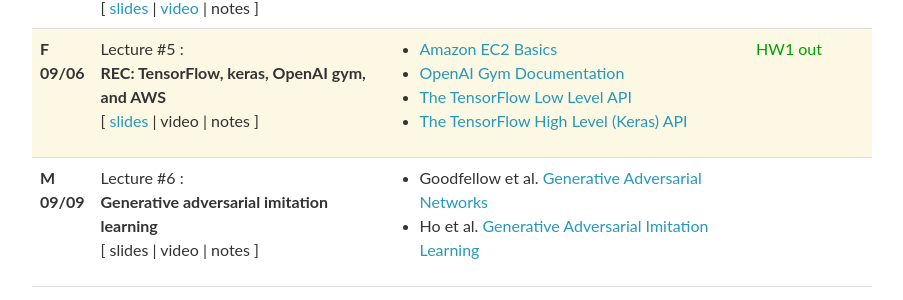
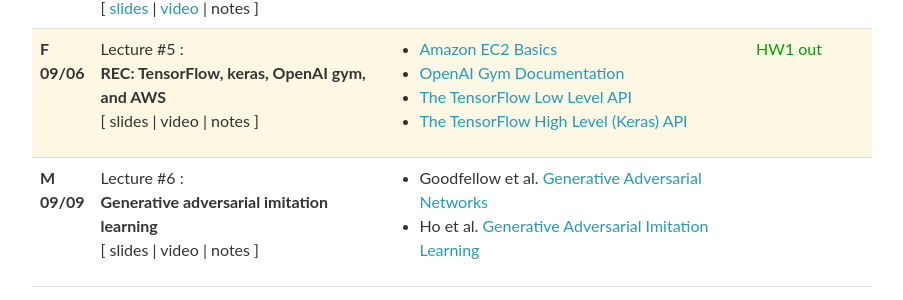
Before and after one commit to cmudeeprl/703website_f19, a Jekyll site: the page built from _pages/lectures.md, in a window 1280 px wide and 900 px high, scrolled down 793 px. Shown: the part 149-449 px from the top of the window, without its empty margins (188-1091 px from the left). Built offline with Jekyll 4.4.1, drawn with Linux system fonts in a browser that asks for light colours; nearby versions of some CDN libraries; comment, search, counter and statistics services are not loaded; part of the change alters nothing that is shown.

Commit message:
remove temporarily

```diff
--- a/_data/lectures.yml
+++ b/_data/lectures.yml
@@ -57,7 +57,7 @@
   lecturer:
   title: >
     <strong>REC: TensorFlow, keras, OpenAI gym, and AWS</strong>
-  slides: https://cmudeeprl.github.io/703website/assets/lectures/recitation_2.pdf
+  slides:
   video:
   notes:
   readings:
```
